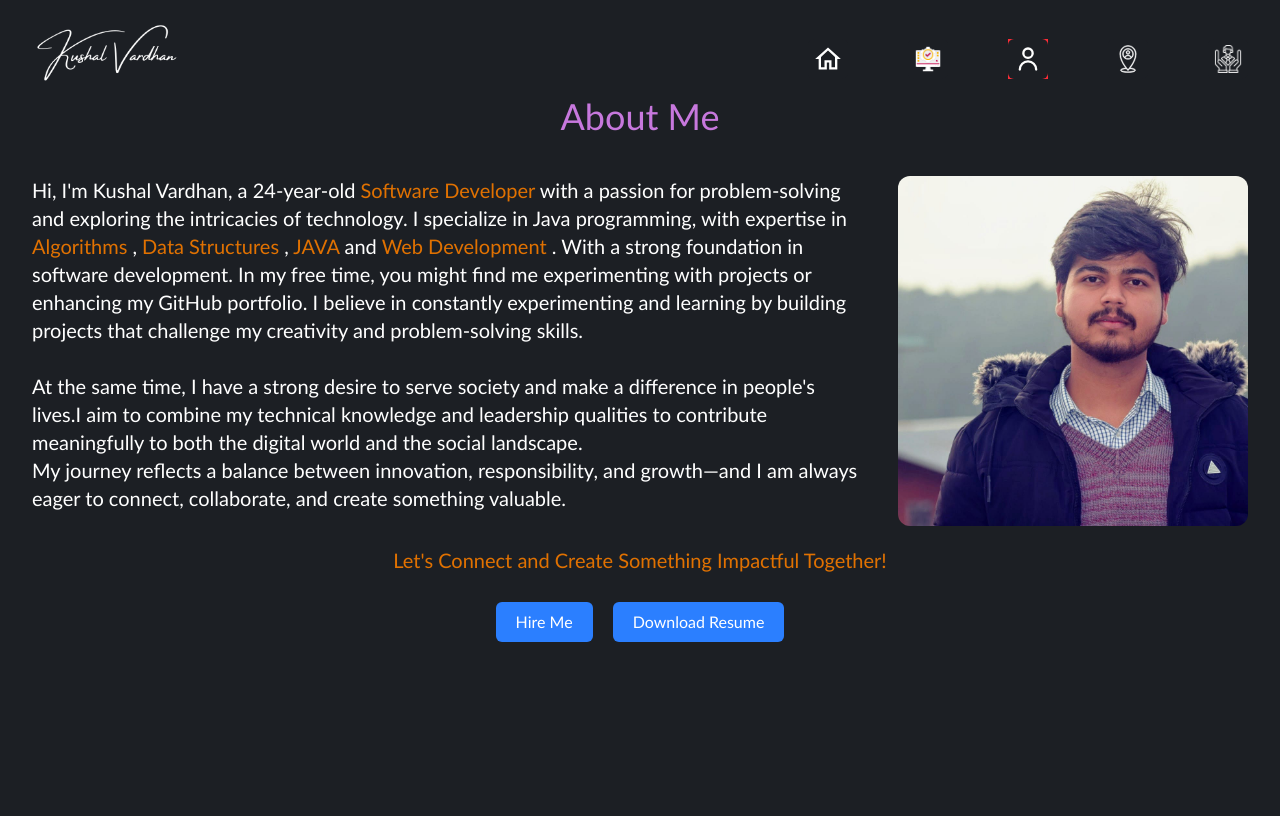
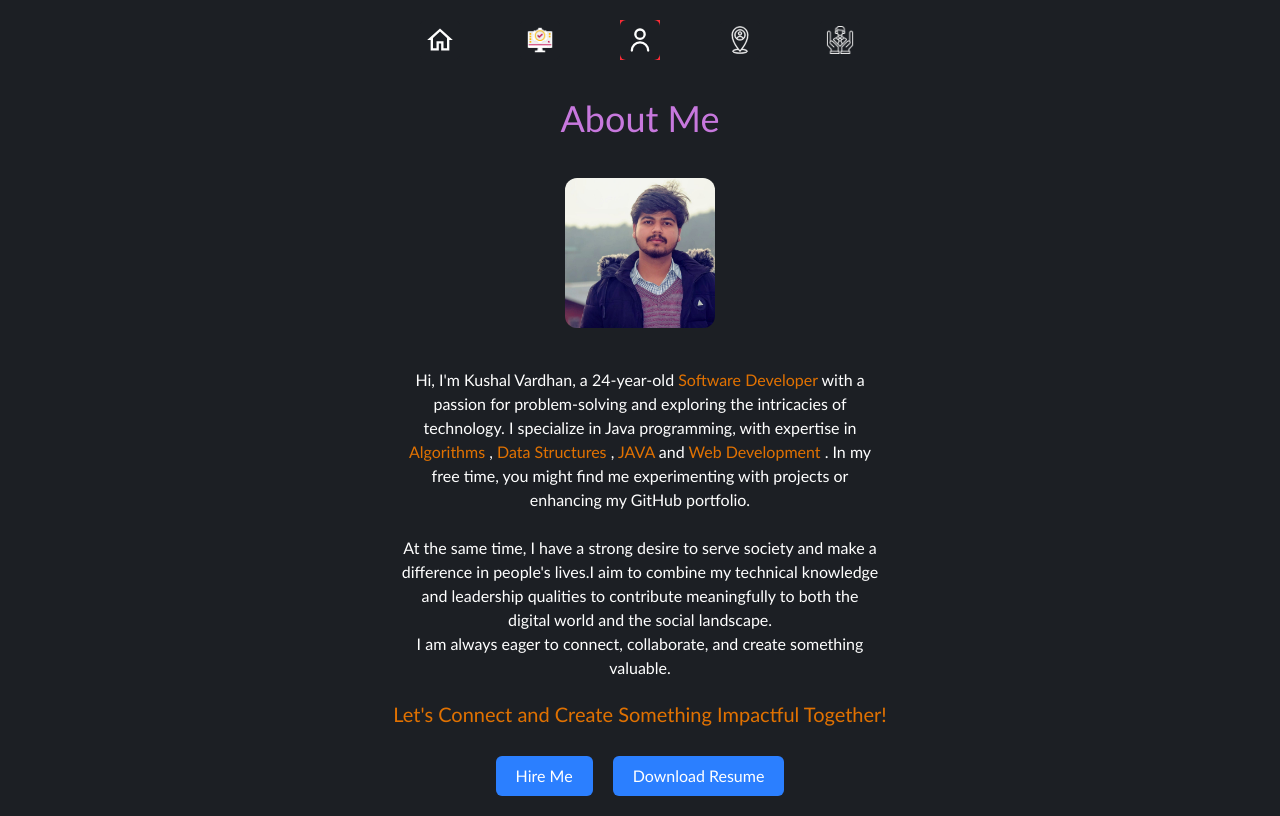
Before and after one commit to Kushalvardhan18/Personal-Portfolio-Website, a React (Vite) app in the folder frontend/: page /about in a window 1280 px wide. Built offline with nearby package versions, Linux system fonts and the light colour scheme.

Commit message:
layout change

```diff
--- a/frontend/src/components/Navigations.jsx
+++ b/frontend/src/components/Navigations.jsx
@@ -1,19 +1,13 @@
 import React from "react";
 import ShowLabelIcons from "../assets/ShowLabelIcons.jsx";
 import { home, user, contact, hireme ,projects} from "../assets/Icons.js";
-import { signature } from "../assets/images.js";
+
 import { NavLink } from "react-router-dom";
 
 
 const Navigations = () => {
   return (
     <div className="flex my-2 justify-between items-center mx-5">
-      <div className="cursor-pointer">
-        <NavLink to={"/"}>
-        <img src={signature} alt="logo" className="w-[150px]"  />
-        </NavLink>
-      </div>
-
       <nav className="flex gap-15 font-medium text-xl justify-center items-center ">
         <div className="cursor-pointer flex flex-col items-center relative h-[30px] ">
           <ShowLabelIcons icon={home} label="Home" link="/"  />
--- a/frontend/src/pages/About.jsx
+++ b/frontend/src/pages/About.jsx
@@ -4,12 +4,13 @@ import { myPic } from "../assets/images";
 const About = () => {
   return (
     <div className="flex flex-col m-3">
+      {/* <div className="flex gap-50"> */}
+        <div className=" flex flex-col justify-center items-center gap-5 mx-5">
         <Navigations />
-      {/* <div className="flex gap-50"> */}
-        <div className=" mb-5 flex flex-col justify-center items-center gap-5 mx-5">
-          <h1 className="mb-5 !text-[#c778dd] text-4xl ">About Me</h1>
-          <div className="flex gap-10">
-            <p className="text-xl">
+          <h1 className="mb-5 !text-[#c778dd] text-4xl mt-5">About Me</h1>
+          <div className="flex flex-col gap-10 w-120 items-center">
+             <img src={myPic} alt="myPic" width={150}  className="rounded-xl"/>
+            <p className="text-md text-center">
               Hi, I'm Kushal Vardhan, a 24-year-old{" "}
               <span className="!text-amber-600">Software Developer</span> with a
               passion for problem-solving and exploring the intricacies of
@@ -17,21 +18,17 @@ const About = () => {
               <span className="!text-amber-600"> Algorithms </span>,
               <span className="!text-amber-600"> Data Structures </span> ,{" "}
               <span className="!text-amber-600">JAVA</span> and{" "}
-              <span className="!text-amber-600">Web Development </span> . With a
-              strong foundation in software development. In my free time, you
+              <span className="!text-amber-600">Web Development </span> . In my free time, you
               might find me experimenting with projects or enhancing my GitHub
-              portfolio. I believe in constantly experimenting and learning by
-              building projects that challenge my creativity and problem-solving
-              skills. <br /> <br />
+              portfolio. <br /> <br />
               At the same time, I have a strong desire to serve society and make
               a difference in people's lives.I aim to combine my technical
               knowledge and leadership qualities to contribute meaningfully to
               both the digital world and the social landscape. <br />
-              My journey reflects a balance between innovation, responsibility,
-              and growth—and I am always eager to connect, collaborate, and
+              I am always eager to connect, collaborate, and
               create something valuable.
             </p>
-            <img src={myPic} alt="myPic"  width={350} className="rounded-xl"/>
+
           </div>
             <span className="text-xl !text-amber-600">
               Let's Connect and Create Something Impactful Together!
--- a/frontend/src/pages/ContactMe.jsx
+++ b/frontend/src/pages/ContactMe.jsx
@@ -6,9 +6,9 @@ const ContactMe = () => {
 
   return (
     <div className="flex flex-col m-3">
+      <div className="flex flex-col items-center justify-center mb-5 w-full relative z-10 gap-5">
       <Navigations />
-      <div className="flex flex-col items-center justify-center mb-5 w-full relative z-10">
-        <h1 className="mb-5 !text-[#c778dd] text-4xl ">Contact Me</h1>
+        <h1 className="mb-5 !text-[#c778dd] text-4xl mt-5">Contact Me</h1>
         <div className="flex gap-20 mt-5">
           <ContactForm />
           <div className="border-1 p-8 flex flex-col gap-5 rounded-xl">
--- a/frontend/src/pages/HireMe.jsx
+++ b/frontend/src/pages/HireMe.jsx
@@ -4,9 +4,9 @@ import Skills from "../components/Skills"
 const HireMe = () => {
   return (
     <div className="flex flex-col m-3">
+      <div className="flex flex-col items-center justify-center gap-5">
         <Navigations />
-      <div className="flex flex-col items-center justify-center gap-15">
-        <h1 className="mb-5 !text-[#c778dd] text-4xl ">Hire Me</h1>
+        <h1 className="mb-5 !text-[#c778dd] text-4xl mt-5">Hire Me</h1>
         <Skills/>
       </div>
     </div>
--- a/frontend/src/pages/Home.jsx
+++ b/frontend/src/pages/Home.jsx
@@ -4,10 +4,10 @@ import { pronounce } from "../assets/Icons";
 import { myPic } from "../assets/images";
 const Home = () => {
   return (
-    <div className="flex flex-col m-3">
-      <Navigations />
-      <div className="flex flex-col items-center justify-center gap-15">
-        <img src={myPic} alt="ProfilePicture" className="w-40 rounded-xl" />
+    <div className="flex flex-col m-3 ">
+      <div className="flex flex-col items-center justify-center gap-10">
+        <Navigations />
+        <img src={myPic} alt="ProfilePicture" className="w-40 rounded-xl mt-15" />
         <div className="text-xl">
           Surpass your{" "}
           <span className="!text-red-500 font-semibold">LIMITS</span>. Right{" "}
@@ -23,6 +23,7 @@ const Home = () => {
           <img src={pronounce} alt="pronounce"  width={30}/>
           ku-shaa-l var-dhan
         </div>
+
         <span className="flex flex-col justify-center items-center text-2xl">
           Software Developer From India <strong> IN</strong>
         </span>
@@ -31,6 +32,7 @@ const Home = () => {
         </p>
       </div>
       <Socials />
+
     </div>
   );
 };
--- a/frontend/src/pages/Projects.jsx
+++ b/frontend/src/pages/Projects.jsx
@@ -4,9 +4,9 @@ import AllProjects from "../components/AllProjects.jsx";
 const Projects = () => {
   return (
     <div className="flex flex-col m-3">
+      <div className=" gap-5 flex flex-col items-center justify-center ">
       <Navigations />
-      <div className="flex flex-col items-center justify-center gap-15">
-        <h1 className="mb-5 !text-[#c778dd] text-4xl ">Projects</h1>
+        <h1 className="mb-5 !text-[#c778dd] text-4xl mt-5">Projects</h1>
         <AllProjects />
       </div>
     </div>
```
